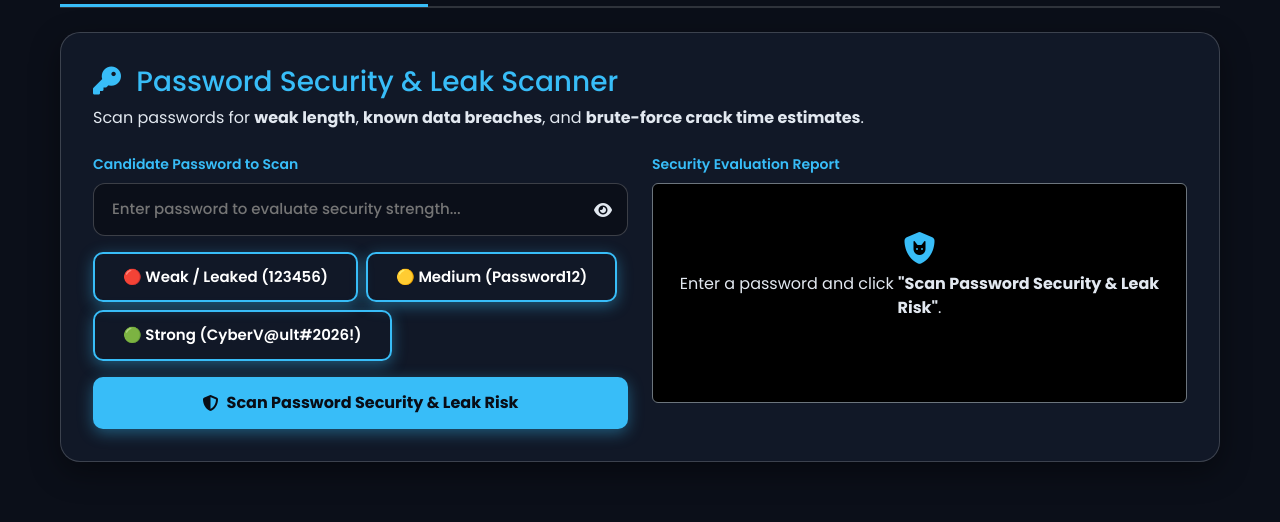
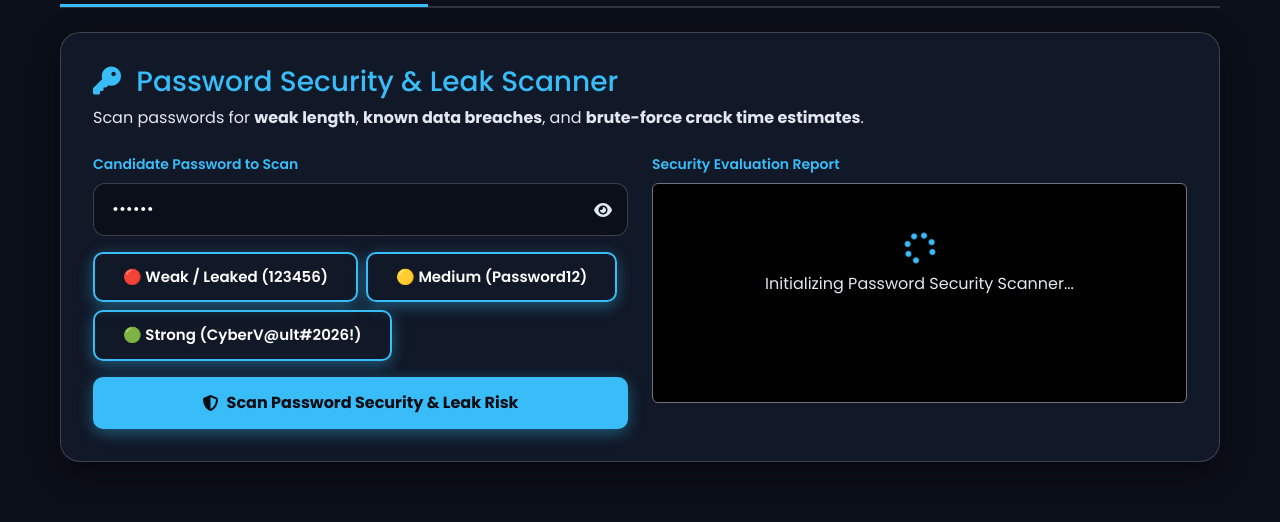
Before and after one commit to yuthika-codes/CyberVault-Secure-Web-App, a Flask app: page /dashboard in a window 1280 px wide. Shown: the part 334-856 px from the top of the page. Run offline with Flask 3, Linux system fonts and the light colour scheme; a user stored in the database is signed in; data comes from the database, SQL or seed files in the repository; data that the repository does not hold is empty; parts of the project's set-up code (start-up, migrations or seed data) failed here and were passed over.

Commit message:
Fix scan buttons for all 3 scanners with auto-run and Enter key listeners

```diff
--- a/templates/dashboard.html
+++ b/templates/dashboard.html
@@ -64,8 +64,8 @@
                     <div class="col-lg-6">
                         <label class="form-label-access mb-2">Candidate Password to Scan</label>
                         <div class="position-relative mb-3">
-                            <input type="password" id="pwdScanInput" class="form-input pe-5" placeholder="Enter password to evaluate security strength...">
-                            <i class="fa-solid fa-eye position-absolute top-50 end-0 translate-middle-y me-3 text-light-slate cursor-pointer" onclick="toggleScanPasswordVisibility('pwdScanInput', this)" style="cursor: pointer;"></i>
+                            <input type="password" id="pwdScanInput" class="form-input pe-5" value="123456" placeholder="Enter password to evaluate security strength...">
+                            <i class="fa-solid fa-eye position-absolute top-50 end-0 translate-middle-y me-3 text-light-slate" id="pwdEyeIcon" onclick="toggleScanPasswordVisibility()" style="cursor: pointer;"></i>
                         </div>
 
                         <div class="d-flex gap-2 mb-3 flex-wrap">
@@ -74,7 +74,7 @@
                             <button type="button" class="btn btn-sm btn2 text-white" onclick="setPresetPassword('strong')">🟢 Strong (CyberV@ult#2026!)</button>
                         </div>
 
-                        <button type="button" class="btn w-100" onclick="runPasswordScan()">
+                        <button type="button" id="btnPasswordScan" class="btn w-100" onclick="runPasswordScan()">
                             <i class="fa-solid fa-shield-halved me-2"></i> Scan Password Security & Leak Risk
                         </button>
                     </div>
@@ -83,8 +83,8 @@
                         <label class="form-label-access mb-2">Security Evaluation Report</label>
                         <div class="bg-black p-4 rounded border border-secondary" id="pwdScanResultsBox" style="min-height: 220px;">
                             <div class="text-light-slate text-center py-4">
-                                <i class="fa-solid fa-shield-cat fa-2x mb-2 text-cyan"></i><br>
-                                Enter a password and click <strong>"Scan Password Security & Leak Risk"</strong>.
+                                <i class="fa-solid fa-spinner fa-spin fa-2x mb-2 text-cyan"></i><br>
+                                Initializing Password Security Scanner...
                             </div>
                         </div>
                     </div>
@@ -105,7 +105,7 @@
                 <div class="row g-4">
                     <div class="col-lg-6">
                         <label class="form-label-access mb-2">Target Website URL</label>
-                        <input type="text" id="urlScanInput" class="form-input mb-3" placeholder="e.g. https://google.com or http://paypal-verify-login.xyz">
+                        <input type="text" id="urlScanInput" class="form-input mb-3" value="http://paypal-security-account-verify.xyz/login.php" placeholder="e.g. https://google.com or http://paypal-verify-login.xyz">
 
                         <div class="d-flex gap-2 mb-3 flex-wrap">
                             <button type="button" class="btn btn-sm btn2 text-white" onclick="setPresetUrl('safe')">🟢 Safe Website (GitHub)</button>
@@ -113,7 +113,7 @@
                             <button type="button" class="btn btn-sm btn2 text-white" onclick="setPresetUrl('ip')">⚠️ Raw IP Address Host</button>
                         </div>
 
-                        <button type="button" class="btn w-100" onclick="runUrlScan()">
+                        <button type="button" id="btnUrlScan" class="btn w-100" onclick="runUrlScan()">
                             <i class="fa-solid fa-shield-virus me-2"></i> Scan URL for Phishing & Threats
                         </button>
                     </div>
@@ -122,8 +122,8 @@
                         <label class="form-label-access mb-2">URL Safety Analysis</label>
                         <div class="bg-black p-4 rounded border border-secondary" id="urlScanResultsBox" style="min-height: 220px;">
                             <div class="text-light-slate text-center py-4">
-                                <i class="fa-solid fa-magnifying-glass-location fa-2x mb-2 text-cyan"></i><br>
-                                Enter a website URL and click <strong>"Scan URL for Phishing & Threats"</strong>.
+                                <i class="fa-solid fa-spinner fa-spin fa-2x mb-2 text-cyan"></i><br>
+                                Initializing URL Phishing Inspector...
                             </div>
                         </div>
                     </div>
@@ -144,7 +144,7 @@
                 <div class="row g-4">
                     <div class="col-lg-6">
                         <label class="form-label-access mb-2">Payload / Input Text to Scan</label>
-                        <textarea id="inputCodeScanInput" class="form-input mb-3" rows="4" placeholder="Enter text, search query, or code snippet to analyze for malicious code..."></textarea>
+                        <textarea id="inputCodeScanInput" class="form-input mb-3" rows="4" placeholder="Enter text, search query, or code snippet to analyze for malicious code...">SELECT * FROM users WHERE email = 'admin@example.com' OR '1'='1'; --</textarea>
 
                         <div class="d-flex gap-2 mb-3 flex-wrap">
                             <button type="button" class="btn btn-sm btn2 text-white" onclick="setPresetCode('sqli')">🔴 SQL Injection Payload</button>
@@ -153,7 +153,7 @@
                             <button type="button" class="btn btn-sm btn2 text-white" onclick="setPresetCode('safe')">🟢 Normal Safe Text</button>
                         </div>
 
-                        <button type="button" class="btn w-100" onclick="runInputCodeScan()">
+                        <button type="button" id="btnInputCodeScan" class="btn w-100" onclick="runInputCodeScan()">
                             <i class="fa-solid fa-bug-slash me-2"></i> Scan Input for Malicious Code
                         </button>
                     </div>
@@ -162,8 +162,8 @@
                         <label class="form-label-access mb-2">Code Analysis & Threat Report</label>
                         <div class="bg-black p-4 rounded border border-secondary" id="inputCodeScanResultsBox" style="min-height: 220px;">
                             <div class="text-light-slate text-center py-4">
-                                <i class="fa-solid fa-terminal fa-2x mb-2 text-cyan"></i><br>
-                                Enter text or code and click <strong>"Scan Input for Malicious Code"</strong>.
+                                <i class="fa-solid fa-spinner fa-spin fa-2x mb-2 text-cyan"></i><br>
+                                Initializing Input Security Scanner...
                             </div>
                         </div>
                     </div>
@@ -176,20 +176,28 @@
 
 <!-- INLINE JAVASCRIPT FOR SECURE FUNCTIONALITY -->
 <script>
-function toggleScanPasswordVisibility(inputId, iconElement) {
-    var input = document.getElementById(inputId);
+function toggleScanPasswordVisibility() {
+    var input = document.getElementById("pwdScanInput");
+    var icon = document.getElementById("pwdEyeIcon");
     if (!input) return;
     if (input.type === "password") {
         input.type = "text";
-        iconElement.classList.remove("fa-eye");
-        iconElement.classList.add("fa-eye-slash");
+        if (icon) {
+            icon.classList.remove("fa-eye");
+            icon.classList.add("fa-eye-slash");
+        }
     } else {
         input.type = "password";
-        iconElement.classList.remove("fa-eye-slash");
-        iconElement.classList.add("fa-eye");
+        if (icon) {
+            icon.classList.remove("fa-eye-slash");
+            icon.classList.add("fa-eye");
+        }
     }
 }
 
+// -------------------------------------------------------------
+// TAB 1: PASSWORD SECURITY SCANNER
+// -------------------------------------------------------------
 function setPresetPassword(type) {
     var input = document.getElementById("pwdScanInput");
     if (!input) return;
@@ -200,6 +208,7 @@
     } else if (type === 'strong') {
         input.value = "CyberV@ult#2026!";
     }
+    runPasswordScan();
 }
 
 function runPasswordScan() {
@@ -248,7 +257,7 @@
         }
 
         var comp = data.complexity || {};
-        var compHtml = '<div class="d-flex gap-2 my-2 flex-wrap fs-6">' +
+        var compHtml = '<div class="d-flex gap-2 my-2 flex-wrap fs-6 text-white">' +
             '<span>Upper: ' + (comp.has_upper ? '🟢 Yes' : '🔴 No') + '</span> | ' +
             '<span>Lower: ' + (comp.has_lower ? '🟢 Yes' : '🔴 No') + '</span> | ' +
             '<span>Number: ' + (comp.has_digit ? '🟢 Yes' : '🔴 No') + '</span> | ' +
@@ -275,6 +284,9 @@
     });
 }
 
+// -------------------------------------------------------------
+// TAB 2: PHISHING & URL SCANNER
+// -------------------------------------------------------------
 function setPresetUrl(type) {
     var input = document.getElementById("urlScanInput");
     if (!input) return;
@@ -285,6 +297,7 @@
     } else if (type === 'ip') {
         input.value = "http://192.168.1.50/bank-signin/secure";
     }
+    runUrlScan();
 }
 
 function runUrlScan() {
@@ -348,6 +361,9 @@
     });
 }
 
+// -------------------------------------------------------------
+// TAB 3: MALICIOUS CODE SCANNER
+// -------------------------------------------------------------
 function setPresetCode(type) {
     var input = document.getElementById("inputCodeScanInput");
     if (!input) return;
@@ -360,6 +376,7 @@
     } else if (type === 'safe') {
         input.value = "Welcome to CyberVault Security Application. Please enter search query.";
     }
+    runInputCodeScan();
 }
 
 function runInputCodeScan() {
@@ -419,5 +436,26 @@
         box.innerHTML = '<div class="text-danger p-2">Scan error: ' + err + '</div>';
     });
 }
+
+// -------------------------------------------------------------
+// AUTO-INITIALIZE ALL 3 SCANNERS ON PAGE LOAD & KEYPRESS
+// -------------------------------------------------------------
+document.addEventListener("DOMContentLoaded", function() {
+    // Run initial scans immediately so reports are ready on load
+    runPasswordScan();
+    runUrlScan();
+    runInputCodeScan();
+
+    // Attach Enter key listeners to inputs
+    var pwdInput = document.getElementById("pwdScanInput");
+    if (pwdInput) {
+        pwdInput.addEventListener("keyup", function(e) { if (e.key === "Enter") runPasswordScan(); });
+    }
+
+    var urlInput = document.getElementById("urlScanInput");
+    if (urlInput) {
+        urlInput.addEventListener("keyup", function(e) { if (e.key === "Enter") runUrlScan(); });
+    }
+});
 </script>
 {% endblock %}
```
